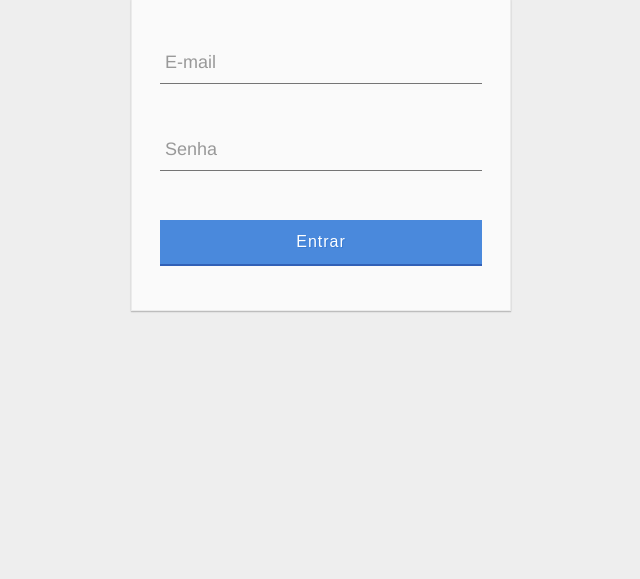
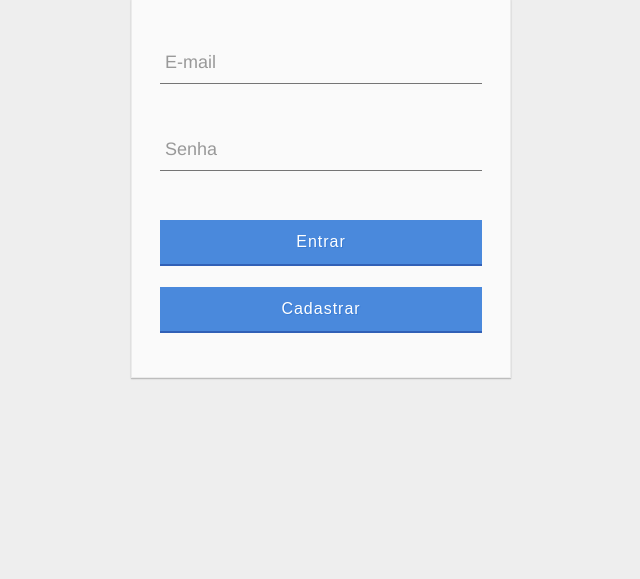
Before and after one commit to g0ulartleo/general-services, a Django app: page /login/ in a window 1280 px wide. Shown: the part 253-832 px from the top of the page, without its empty margins (319-959 px from the left). Run offline with Django 3.2, Linux system fonts and the light colour scheme.

Commit message:
structural changes on /static | added register button

```diff
--- a/dashboard/templates/base/base.html
+++ b/dashboard/templates/base/base.html
@@ -9,7 +9,7 @@
     <link rel="stylesheet" href="https://fonts.googleapis.com/css?family=Roboto:regular,bold,italic,thin,light,bolditalic,black,medium&amp;lang=en">
     <link href="https://fonts.googleapis.com/icon?family=Material+Icons" rel="stylesheet">
 
-    <link rel="stylesheet" href="{% static 'services/css/style.css'%}">
+    <link rel="stylesheet" href="{% static 'css/style.css'%}">
 
     <link rel="stylesheet" href="https://code.getmdl.io/1.3.0/material.cyan-light_blue.min.css">
 
@@ -18,10 +18,9 @@
 </head>
 
 <body>
+    <script type="text/javascript" src="{% static 'js/jquery-3.2.1.min.js' %}"></script>
+    <script src="https://code.getmdl.io/1.3.0/material.min.js"></script>
 
     {% block content %}{% endblock %}
-
-    <script type="text/javascript" src="{% static 'services/js/jquery-3.2.1.min.js' %}"></script>
-    <script src="https://code.getmdl.io/1.3.0/material.min.js"></script>
 </body>
 </html>
--- a/dashboard/templates/login.html
+++ b/dashboard/templates/login.html
@@ -3,7 +3,7 @@
 {% block title %}- Login{% endblock %}
 {% block content %}
 
-<link href="{% static 'services/css/login.css' %}" rel="stylesheet">
+<link href="{% static 'css/login.css' %}" rel="stylesheet">
 
 <hgroup>
   <h1>General Services</h1>
@@ -14,7 +14,7 @@
   {% csrf_token %}
 
     <div class="group">
-    <input name="email" type="email"><span class="highlight"></span><span class="bar"></span>
+        <input name="email" type="email"><span class="bar"></span>
         <label>E-mail</label>
     </div>
     <div class="group">
@@ -25,6 +25,9 @@
         <div class="ripples buttonRipples"><span class="ripplesCircle"></span></div>
     </button>
 
+    <button type="button" class="button buttonBlue">Cadastrar
+        <div class="ripples buttonRipples"><span class="ripplesCircle"></span></div>
+    </button>
 </form>
 
 <script>
```
Also changed, not shown: dashboard/static/css/login.css (renamed from dashboard/static/services/css/login.css), dashboard/static/css/style.css (renamed from dashboard/static/services/css/style.css), dashboard/static/js/jquery-3.2.1.min.js (renamed from dashboard/static/services/js/jquery-3.2.1.min.js). Lines whose indentation alone changed are shown as unchanged.
